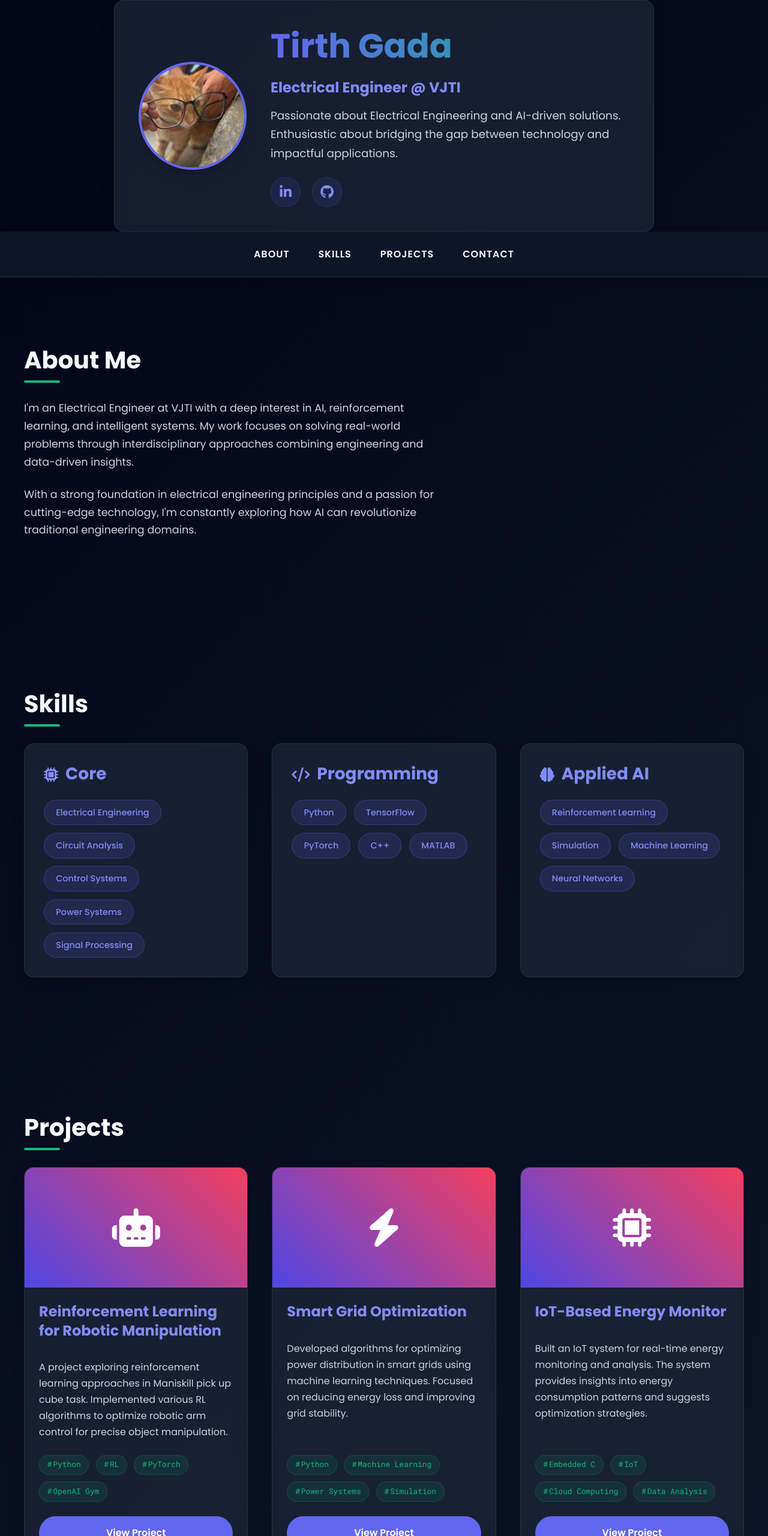
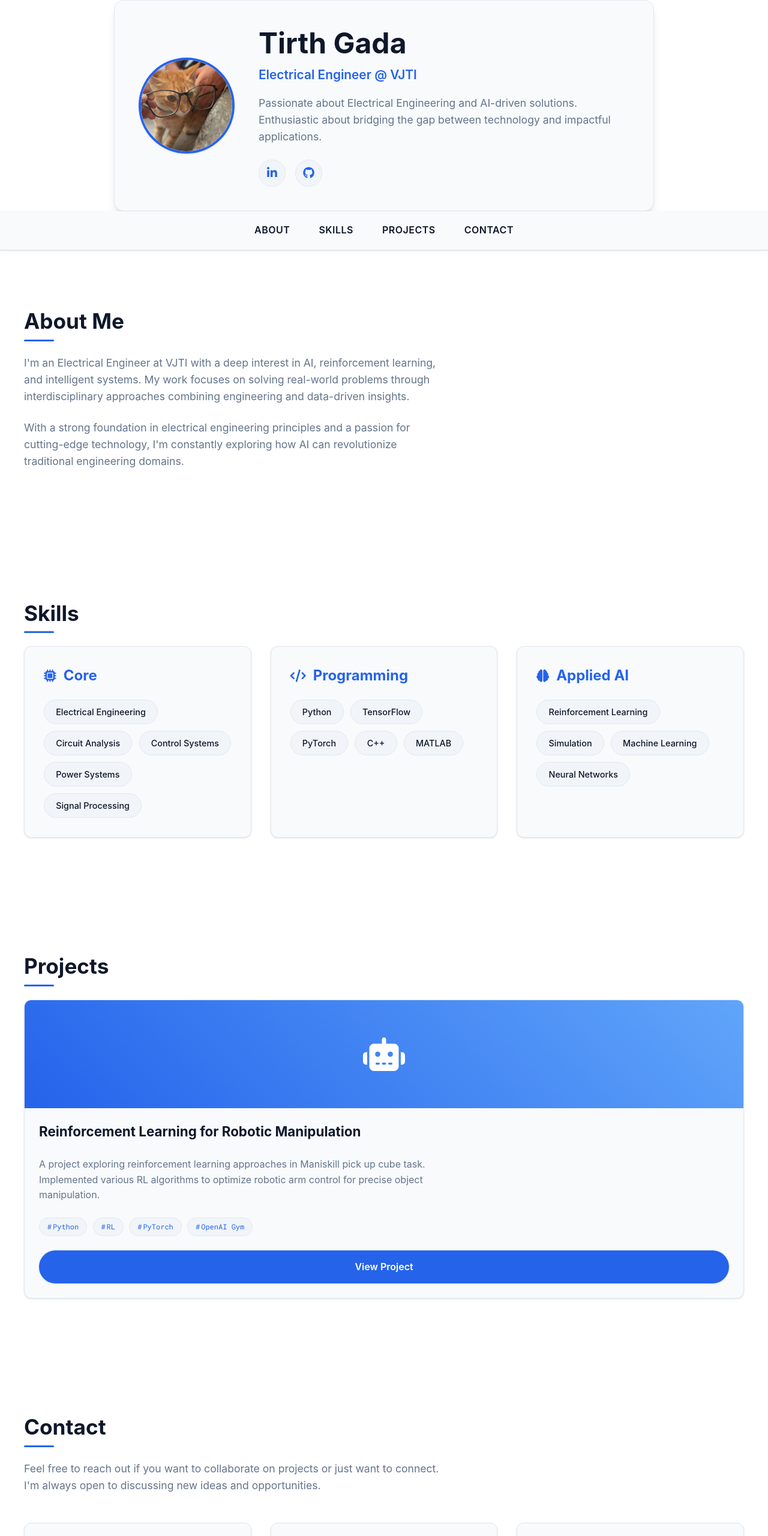
Before and after one commit to Dimios45/Dimios45.github.io, a plain HTML site: page index.html in a window 1280 px wide. Shown: the top 2560 px of the page at 60% size. Drawn offline with Linux system fonts and the light colour scheme.

Commit message:
diff css

```diff
--- a/css/project-page.css
+++ b/css/project-page.css
@@ -1,22 +1,24 @@
-/* Project Page Styles */
+/* Project Page Styles - Modern Minimalist Design */
 
 :root {
-  --primary: #6366f1;
-  --primary-light: #818cf8;
-  --primary-dark: #4f46e5;
-  --secondary: #10b981;
-  --accent: #f43f5e;
-  --dark: #0f172a;
-  --darker: #020617;
-  --light: #f8fafc;
-  --gray: #94a3b8;
-  --light-gray: #cbd5e1;
-  --bg-gradient: linear-gradient(135deg, var(--darker), var(--dark));
-  --card-bg: rgba(30, 41, 59, 0.7);
-  --border-radius: 16px;
-  --box-shadow: 0 10px 25px -5px rgba(0, 0, 0, 0.25);
-  --box-shadow-lg: 0 20px 25px -5px rgba(0, 0, 0, 0.35);
-  --transition: all 0.3s cubic-bezier(0.4, 0, 0.2, 1);
+  /* Light theme colors */
+  --primary: #2563eb;
+  --primary-light: #3b82f6;
+  --primary-dark: #1d4ed8;
+  --secondary: #0f172a;
+  --accent: #f97316;
+  --background: #ffffff;
+  --surface: #f8fafc;
+  --surface-variant: #f1f5f9;
+  --text-primary: #0f172a;
+  --text-secondary: #64748b;
+  --text-tertiary: #94a3b8;
+  --border: #e2e8f0;
+  --shadow: 0 1px 3px 0 rgba(0, 0, 0, 0.1), 0 1px 2px -1px rgba(0, 0, 0, 0.1);
+  --shadow-lg: 0 10px 15px -3px rgba(0, 0, 0, 0.1), 0 4px 6px -4px rgba(0, 0, 0, 0.1);
+  --border-radius: 12px;
+  --border-radius-lg: 16px;
+  --transition: all 0.3s ease;
 }
 
 /* Reset and Base Styles */
@@ -27,10 +29,10 @@
 }
 
 body {
-  font-family: "Poppins", sans-serif;
-  background: var(--bg-gradient);
-  color: var(--light);
-  line-height: 1.7;
+  font-family: "Inter", -apple-system, BlinkMacSystemFont, "Segoe UI", Roboto, Oxygen, Ubuntu, Cantarell, "Open Sans", "Helvetica Neue", sans-serif;
+  background-color: var(--background);
+  color: var(--text-primary);
+  line-height: 1.6;
   overflow-x: hidden;
   min-height: 100vh;
 }
@@ -48,7 +50,7 @@ body {
   align-items: center;
   gap: 0.5rem;
   padding: 1rem 0;
-  color: var(--primary-light);
+  color: var(--primary);
   font-weight: 600;
   transition: var(--transition);
   font-size: 1.1rem;
@@ -56,7 +58,7 @@ body {
 
 .back-button:hover {
   transform: translateX(-5px);
-  color: var(--secondary);
+  color: var(--primary-dark);
 }
 
 .back-button i {
@@ -67,10 +69,11 @@ body {
 .project-title {
   margin: 2rem 0;
   font-size: 2.8rem;
-  background: linear-gradient(90deg, var(--primary), var(--secondary));
-  -webkit-background-clip: text;
-  -webkit-text-fill-color: transparent;
-  background-clip: text;
+  color: var(--text-primary);
+  background: none;
+  -webkit-background-clip: unset;
+  -webkit-text-fill-color: unset;
+  background-clip: unset;
 }
 
 /* GitHub Link */
@@ -85,15 +88,15 @@ body {
   font-weight: 600;
   margin-bottom: 3rem;
   transition: var(--transition);
-  box-shadow: var(--box-shadow);
+  box-shadow: var(--shadow);
   border: 2px solid var(--primary);
 }
 
 .github-link:hover {
   background: transparent;
   color: var(--primary);
-  transform: translateY(-3px);
-  box-shadow: var(--box-shadow-lg);
+  transform: translateY(-2px);
+  box-shadow: var(--shadow-lg);
 }
 
 .github-link i {
@@ -103,7 +106,7 @@ body {
 /* Section Styling */
 .section-title {
   margin: 3.5rem 0 2rem 0;
-  color: var(--primary-light);
+  color: var(--text-primary);
   font-size: 2rem;
   position: relative;
   display: inline-block;
@@ -115,8 +118,8 @@ body {
   bottom: -10px;
   left: 0;
   width: 50px;
-  height: 4px;
-  background: var(--secondary);
+  height: 3px;
+  background: var(--primary);
   border-radius: 2px;
 }
 
@@ -129,26 +132,26 @@ body {
 }
 
 .tech-used span {
-  background: rgba(99, 102, 241, 0.15);
-  color: var(--primary-light);
+  background: var(--surface-variant);
+  color: var(--text-primary);
   padding: 0.6rem 1.3rem;
   border-radius: 50px;
   font-size: 0.95rem;
   font-weight: 500;
   font-family: "Roboto Mono", monospace;
-  border: 1px solid rgba(99, 102, 241, 0.3);
+  border: 1px solid var(--border);
   transition: var(--transition);
 }
 
 .tech-used span:hover {
   background: var(--primary);
   color: white;
-  transform: translateY(-3px);
+  transform: translateY(-2px);
 }
 
 /* Content Styling */
 .project-content p {
-  color: var(--light-gray);
+  color: var(--text-secondary);
   line-height: 1.8;
   margin-bottom: 1.8rem;
   font-size: 1.15rem;
@@ -156,7 +159,7 @@ body {
 }
 
 .project-content ul {
-  color: var(--light-gray);
+  color: var(--text-secondary);
   margin-bottom: 2rem;
   padding-left: 1.8rem;
   max-width: 800px;
@@ -169,7 +172,7 @@ body {
 }
 
 .project-content strong {
-  color: var(--primary-light);
+  color: var(--text-primary);
   font-weight: 600;
 }
 
@@ -177,16 +180,15 @@ body {
 footer {
   text-align: center;
   padding: 3rem 0;
-  background: rgba(15, 23, 42, 0.9);
-  border-top: 1px solid rgba(255, 255, 255, 0.1);
-  backdrop-filter: blur(10px);
+  background: var(--surface);
+  border-top: 1px solid var(--border);
   margin-top: 3rem;
 }
 
 footer p {
   margin: 0;
   font-size: 1rem;
-  color: var(--light-gray);
+  color: var(--text-secondary);
 }
 
 /* Responsive Design */
--- a/index.html
+++ b/index.html
@@ -102,36 +102,7 @@
         <a class="btn" href="https://github.com/Dimios45/rlffp" target="_blank">View Project</a>
       </div>
 
-      <div class="project-card">
-        <div class="media-container">
-          <i class="fas fa-bolt"></i>
-        </div>
-        <h3>Smart Grid Optimization</h3>
-        <p>Developed algorithms for optimizing power distribution in smart grids using machine learning techniques. Focused on reducing energy loss and improving grid stability.</p>
-        <div class="tech-used">
-          <span>Python</span>
-          <span>Machine Learning</span>
-          <span>Power Systems</span>
-          <span>Simulation</span>
-        </div>
-        <a class="btn" href="#" target="_blank">View Project</a>
-      </div>
 
-      <div class="project-card">
-        <div class="media-container">
-          <i class="fas fa-microchip"></i>
-        </div>
-        <h3>IoT-Based Energy Monitor</h3>
-        <p>Built an IoT system for real-time energy monitoring and analysis. The system provides insights into energy consumption patterns and suggests optimization strategies.</p>
-        <div class="tech-used">
-          <span>Embedded C</span>
-          <span>IoT</span>
-          <span>Cloud Computing</span>
-          <span>Data Analysis</span>
-        </div>
-        <a class="btn" href="#" target="_blank">View Project</a>
-      </div>
-    </div>
   </section>
 
   <!-- Contact Section -->
--- a/style.css
+++ b/style.css
@@ -1,23 +1,27 @@
+/* Modern Minimalist Style */
+
 :root {
-  --primary: #6366f1;
-  --primary-light: #818cf8;
-  --primary-dark: #4f46e5;
-  --secondary: #10b981;
-  --accent: #f43f5e;
-  --dark: #0f172a;
-  --darker: #020617;
-  --light: #f8fafc;
-  --gray: #94a3b8;
-  --light-gray: #cbd5e1;
-  --bg-gradient: linear-gradient(135deg, var(--darker), var(--dark));
-  --card-bg: rgba(30, 41, 59, 0.7);
-  --border-radius: 16px;
-  --box-shadow: 0 10px 25px -5px rgba(0, 0, 0, 0.25);
-  --box-shadow-lg: 0 20px 25px -5px rgba(0, 0, 0, 0.35);
-  --transition: all 0.3s cubic-bezier(0.4, 0, 0.2, 1);
-  --transition-bounce: all 0.6s cubic-bezier(0.68, -0.55, 0.265, 1.55);
+  /* Light theme colors */
+  --primary: #2563eb;
+  --primary-light: #3b82f6;
+  --primary-dark: #1d4ed8;
+  --secondary: #0f172a;
+  --accent: #f97316;
+  --background: #ffffff;
+  --surface: #f8fafc;
+  --surface-variant: #f1f5f9;
+  --text-primary: #0f172a;
+  --text-secondary: #64748b;
+  --text-tertiary: #94a3b8;
+  --border: #e2e8f0;
+  --shadow: 0 1px 3px 0 rgba(0, 0, 0, 0.1), 0 1px 2px -1px rgba(0, 0, 0, 0.1);
+  --shadow-lg: 0 10px 15px -3px rgba(0, 0, 0, 0.1), 0 4px 6px -4px rgba(0, 0, 0, 0.1);
+  --border-radius: 12px;
+  --border-radius-lg: 16px;
+  --transition: all 0.3s ease;
 }
 
+/* Reset and Base Styles */
 * {
   margin: 0;
   padding: 0;
@@ -25,10 +29,10 @@
 }
 
 body {
-  font-family: "Poppins", sans-serif;
-  background: var(--bg-gradient);
-  color: var(--light);
-  line-height: 1.7;
+  font-family: "Inter", -apple-system, BlinkMacSystemFont, "Segoe UI", Roboto, Oxygen, Ubuntu, Cantarell, "Open Sans", "Helvetica Neue", sans-serif;
+  background-color: var(--background);
+  color: var(--text-primary);
+  line-height: 1.6;
   overflow-x: hidden;
   min-height: 100vh;
 }
@@ -41,31 +45,28 @@ body {
 
 a {
   text-decoration: none;
-  color: var(--primary-light);
+  color: var(--primary);
   transition: var(--transition);
 }
 
 a:hover {
-  color: var(--secondary);
+  color: var(--primary-dark);
 }
 
 h1, h2, h3, h4 {
   font-weight: 700;
   line-height: 1.3;
+  color: var(--text-primary);
 }
 
 h1 {
-  font-size: 3.5rem;
-  margin-bottom: 1rem;
-  background: linear-gradient(90deg, var(--primary), var(--secondary));
-  -webkit-background-clip: text;
-  -webkit-text-fill-color: transparent;
-  background-clip: text;
+  font-size: 3rem;
+  margin-bottom: 1.5rem;
 }
 
 h2 {
-  font-size: 2.5rem;
-  margin-bottom: 2.5rem;
+  font-size: 2.2rem;
+  margin-bottom: 2rem;
   position: relative;
   display: inline-block;
 }
@@ -73,26 +74,26 @@ h2 {
 h2::after {
   content: "";
   position: absolute;
-  bottom: -12px;
+  bottom: -10px;
   left: 0;
-  width: 60px;
-  height: 4px;
-  background: var(--secondary);
+  width: 50px;
+  height: 3px;
+  background: var(--primary);
   border-radius: 2px;
 }
 
 h3 {
-  font-size: 1.75rem;
-  margin-bottom: 1.25rem;
-  color: var(--light);
+  font-size: 1.5rem;
+  margin-bottom: 1rem;
 }
 
 p {
-  color: var(--light-gray);
+  color: var(--text-secondary);
   font-size: 1.1rem;
   margin-bottom: 1.5rem;
 }
 
+/* Buttons */
 .btn {
   display: inline-block;
   padding: 0.8rem 1.8rem;
@@ -102,14 +103,14 @@ p {
   font-weight: 600;
   transition: var(--transition);
   border: 2px solid var(--primary);
-  box-shadow: var(--box-shadow);
+  box-shadow: var(--shadow);
 }
 
 .btn:hover {
   background: transparent;
   color: var(--primary);
-  transform: translateY(-3px);
-  box-shadow: var(--box-shadow-lg);
+  transform: translateY(-2px);
+  box-shadow: var(--shadow-lg);
 }
 
 .btn-secondary {
@@ -125,17 +126,16 @@ p {
 
 /* Header */
 header {
-  padding: 5rem 0 3rem;
+  padding: 4rem 0 2rem;
   position: relative;
 }
 
 .profile-card {
-  background: var(--card-bg);
-  border-radius: var(--border-radius);
+  background: var(--surface);
+  border-radius: var(--border-radius-lg);
   padding: 2.5rem;
-  box-shadow: var(--box-shadow);
-  border: 1px solid rgba(255, 255, 255, 0.07);
-  backdrop-filter: blur(10px);
+  box-shadow: var(--shadow-lg);
+  border: 1px solid var(--border);
   transition: var(--transition);
   max-width: 900px;
   margin: 0 auto;
@@ -143,7 +143,7 @@ header {
 
 .profile-card:hover {
   transform: translateY(-5px);
-  box-shadow: var(--box-shadow-lg);
+  box-shadow: 0 20px 25px -5px rgba(0, 0, 0, 0.1), 0 8px 10px -6px rgba(0, 0, 0, 0.1);
 }
 
 .profile-container {
@@ -153,26 +153,14 @@ header {
 }
 
 .profile-img {
-  width: 180px;
-  height: 180px;
+  width: 160px;
+  height: 160px;
   border-radius: 50%;
   overflow: hidden;
   border: 4px solid var(--primary);
-  box-shadow: var(--box-shadow);
+  box-shadow: var(--shadow);
   flex-shrink: 0;
   position: relative;
-}
-
-.profile-img::before {
-  content: "";
-  position: absolute;
-  top: -5px;
-  left: -5px;
-  right: -5px;
-  bottom: -5px;
-  background: linear-gradient(45deg, var(--primary), var(--secondary));
-  border-radius: 50%;
-  z-index: -1;
 }
 
 .profile-img img {
@@ -181,53 +169,62 @@ header {
   object-fit: cover;
 }
 
+.profile-text h1 {
+  background: none;
+  -webkit-background-clip: unset;
+  -webkit-text-fill-color: unset;
+  background-clip: unset;
+  color: var(--text-primary);
+  margin-bottom: 0.5rem;
+}
+
 .profile-text h3 {
-  font-size: 1.5rem;
-  color: var(--primary-light);
-  margin-bottom: 1rem;
+  font-size: 1.3rem;
+  color: var(--primary);
+  margin-bottom: 1.2rem;
+  font-weight: 600;
 }
 
 .profile-text p {
-  font-size: 1.15rem;
+  font-size: 1.1rem;
   margin-bottom: 1.5rem;
-  color: var(--light-gray);
+  color: var(--text-secondary);
 }
 
 .social-links {
   display: flex;
-  gap: 1.2rem;
+  gap: 1rem;
 }
 
 .social-links a {
   display: flex;
   align-items: center;
   justify-content: center;
-  width: 50px;
-  height: 50px;
+  width: 45px;
+  height: 45px;
   border-radius: 50%;
-  background: rgba(99, 102, 241, 0.1);
-  color: var(--primary-light);
-  font-size: 1.4rem;
-  transition: var(--transition-bounce);
-  border: 1px solid rgba(99, 102, 241, 0.2);
+  background: var(--surface-variant);
+  color: var(--primary);
+  font-size: 1.2rem;
+  transition: var(--transition);
+  border: 1px solid var(--border);
 }
 
 .social-links a:hover {
   background: var(--primary);
   color: white;
-  transform: translateY(-5px) rotate(5deg);
-  box-shadow: var(--box-shadow);
+  transform: translateY(-3px);
+  box-shadow: var(--shadow);
 }
 
 /* Navigation */
 nav {
-  background: rgba(15, 23, 42, 0.95);
+  background: var(--surface);
   position: sticky;
   top: 0;
   z-index: 1000;
-  backdrop-filter: blur(12px);
-  border-bottom: 1px solid rgba(255, 255, 255, 0.1);
-  box-shadow: 0 5px 20px -5px rgba(0, 0, 0, 0.2);
+  border-bottom: 1px solid var(--border);
+  box-shadow: var(--shadow);
 }
 
 nav ul {
@@ -239,21 +236,21 @@ nav ul {
 }
 
 nav li {
-  padding: 1.5rem 1.5rem;
+  padding: 1.2rem 1.5rem;
 }
 
 nav a {
-  color: var(--light);
+  color: var(--text-primary);
   font-weight: 600;
   font-size: 1rem;
   text-transform: uppercase;
-  letter-spacing: 1px;
+  letter-spacing: 0.5px;
   padding: 0.5rem 0;
   position: relative;
 }
 
 nav a:hover {
-  color: var(--primary-light);
+  color: var(--primary);
 }
 
 nav a::after {
@@ -262,9 +259,9 @@ nav a::after {
   bottom: 0;
   left: 0;
   width: 0;
-  height: 3px;
+  height: 2px;
   background: var(--primary);
-  border-radius: 3px;
+  border-radius: 1px;
   transition: var(--transition);
 }
 
@@ -274,12 +271,12 @@ nav a:hover::after {
 
 /* Sections */
 .section {
-  padding: 7rem 0;
+  padding: 6rem 0;
 }
 
 .section p {
   margin-bottom: 1.5rem;
-  color: var(--light-gray);
+  color: var(--text-secondary);
   max-width: 700px;
 }
 
@@ -287,22 +284,21 @@ nav a:hover::after {
 .skills-container {
   display: grid;
   grid-template-columns: repeat(auto-fit, minmax(300px, 1fr));
-  gap: 2.5rem;
+  gap: 2rem;
 }
 
 .skill-category {
-  background: var(--card-bg);
+  background: var(--surface);
   border-radius: var(--border-radius);
   padding: 2rem;
-  box-shadow: var(--box-shadow);
-  border: 1px solid rgba(255, 255, 255, 0.07);
+  box-shadow: var(--shadow);
+  border: 1px solid var(--border);
   transition: var(--transition);
-  backdrop-filter: blur(10px);
 }
 
 .skill-category:hover {
-  transform: translateY(-8px);
-  box-shadow: var(--box-shadow-lg);
+  transform: translateY(-5px);
+  box-shadow: var(--shadow-lg);
 }
 
 .skill-category h3 {
@@ -310,34 +306,34 @@ nav a:hover::after {
   align-items: center;
   gap: 0.75rem;
   margin-bottom: 1.5rem;
-  color: var(--primary-light);
+  color: var(--primary);
 }
 
 .skill-category h3 i {
-  font-size: 1.5rem;
+  font-size: 1.3rem;
 }
 
 .skill-items {
   display: flex;
   flex-wrap: wrap;
-  gap: 0.8rem;
+  gap: 0.7rem;
 }
 
 .skill-items span {
-  background: rgba(99, 102, 241, 0.15);
-  color: var(--primary-light);
+  background: var(--surface-variant);
+  color: var(--text-primary);
   padding: 0.5rem 1.2rem;
   border-radius: 50px;
   font-size: 0.9rem;
   font-weight: 500;
-  border: 1px solid rgba(99, 102, 241, 0.3);
+  border: 1px solid var(--border);
   transition: var(--transition);
 }
 
 .skill-items span:hover {
   background: var(--primary);
   color: white;
-  transform: translateY(-3px);
+  transform: translateY(-2px);
 }
 
 /* Projects */
@@ -348,60 +344,59 @@ nav a:hover::after {
 }
 
 .project-card {
-  background: var(--card-bg);
+  background: var(--surface);
   border-radius: var(--border-radius);
   overflow: hidden;
-  box-shadow: var(--box-shadow);
+  box-shadow: var(--shadow);
   transition: var(--transition);
-  border: 1px solid rgba(255, 255, 255, 0.07);
-  backdrop-filter: blur(10px);
+  border: 1px solid var(--border);
   display: flex;
   flex-direction: column;
 }
 
 .project-card:hover {
-  transform: translateY(-10px);
-  box-shadow: var(--box-shadow-lg);
+  transform: translateY(-8px);
+  box-shadow: var(--shadow-lg);
 }
 
 .media-container {
-  height: 200px;
-  background: linear-gradient(45deg, var(--primary-dark), var(--accent));
+  height: 180px;
+  background: linear-gradient(45deg, var(--primary), #60a5fa);
   display: flex;
   align-items: center;
   justify-content: center;
   color: white;
-  font-size: 4rem;
+  font-size: 3.5rem;
 }
 
 .project-card h3 {
-  color: var(--primary-light);
+  color: var(--text-primary);
   padding: 1.5rem 1.5rem 0.75rem;
-  font-size: 1.5rem;
+  font-size: 1.4rem;
 }
 
 .project-card p {
   padding: 0 1.5rem;
   font-size: 1rem;
   flex-grow: 1;
-  color: var(--light-gray);
+  color: var(--text-secondary);
 }
 
 .tech-used {
   display: flex;
   flex-wrap: wrap;
-  gap: 0.7rem;
+  gap: 0.6rem;
   padding: 0 1.5rem 1.5rem;
 }
 
 .tech-used span {
   font-family: "Roboto Mono", monospace;
-  font-size: 0.8rem;
-  color: var(--secondary);
-  background: rgba(16, 185, 129, 0.1);
+  font-size: 0.75rem;
+  color: var(--primary);
+  background: var(--surface-variant);
   padding: 0.3rem 0.8rem;
   border-radius: 50px;
-  border: 1px solid rgba(16, 185, 129, 0.2);
+  border: 1px solid var(--border);
 }
 
 .tech-used span::before {
@@ -419,55 +414,54 @@ nav a:hover::after {
 .contact-methods {
   display: grid;
   grid-template-columns: repeat(auto-fit, minmax(300px, 1fr));
-  gap: 2.5rem;
+  gap: 2rem;
   margin-top: 3rem;
 }
 
 .contact-method {
-  background: var(--card-bg);
+  background: var(--surface);
   border-radius: var(--border-radius);
-  padding: 2.5rem;
+  padding: 2rem;
   text-align: center;
-  box-shadow: var(--box-shadow);
-  border: 1px solid rgba(255, 255, 255, 0.07);
+  box-shadow: var(--shadow);
+  border: 1px solid var(--border);
   transition: var(--transition);
-  backdrop-filter: blur(10px);
 }
 
 .contact-method:hover {
-  transform: translateY(-8px);
-  box-shadow: var(--box-shadow-lg);
+  transform: translateY(-5px);
+  box-shadow: var(--shadow-lg);
 }
 
 .contact-method i {
-  font-size: 3rem;
+  font-size: 2.5rem;
   color: var(--primary);
   margin-bottom: 1.5rem;
-  background: rgba(99, 102, 241, 0.1);
-  width: 80px;
-  height: 80px;
+  background: var(--surface-variant);
+  width: 70px;
+  height: 70px;
   display: flex;
   align-items: center;
   justify-content: center;
   border-radius: 50%;
   margin: 0 auto 1.5rem;
-  border: 1px solid rgba(99, 102, 241, 0.2);
+  border: 1px solid var(--border);
 }
 
 .contact-method h3 {
   margin-bottom: 1rem;
-  color: var(--primary-light);
+  color: var(--text-primary);
 }
 
 .contact-method a {
-  color: var(--light-gray);
+  color: var(--text-secondary);
   font-size: 1.1rem;
   font-weight: 500;
   transition: var(--transition);
 }
 
 .contact-method a:hover {
-  color: var(--primary-light);
+  color: var(--primary);
   text-decoration: underline;
 }
 
@@ -475,54 +469,127 @@ nav a:hover::after {
 footer {
   text-align: center;
   padding: 3rem 0;
-  background: rgba(15, 23, 42, 0.9);
-  border-top: 1px solid rgba(255, 255, 255, 0.1);
-  backdrop-filter: blur(10px);
+  background: var(--surface);
+  border-top: 1px solid var(--border);
 }
 
 footer p {
   margin: 0;
   font-size: 1rem;
-  color: var(--light-gray);
+  color: var(--text-secondary);
 }
 
-/* Animations */
-@keyframes float {
-  0% {
-    transform: translateY(0px);
-  }
-  50% {
-    transform: translateY(-15px);
-  }
-  100% {
-    transform: translateY(0px);
-  }
+/* Project Page Styles */
+.project-page .container {
+  max-width: 900px;
 }
 
-@keyframes pulse {
-  0% {
-    box-shadow: 0 0 0 0 rgba(99, 102, 241, 0.4);
-  }
-  70% {
-    box-shadow: 0 0 0 15px rgba(99, 102, 241, 0);
-  }
-  100% {
-    box-shadow: 0 0 0 0 rgba(99, 102, 241, 0);
-  }
+.project-page .project-title {
+  margin: 2rem 0;
+  font-size: 2.5rem;
+  color: var(--text-primary);
+  background: none;
+  -webkit-background-clip: unset;
+  -webkit-text-fill-color: unset;
+  background-clip: unset;
 }
 
-.pulse {
-  animation: pulse 2s infinite;
+.project-page .github-link {
+  display: inline-flex;
+  align-items: center;
+  gap: 0.75rem;
+  padding: 0.9rem 1.8rem;
+  background: var(--primary);
+  border-radius: 50px;
+  color: white;
+  font-weight: 600;
+  margin-bottom: 3rem;
+  transition: var(--transition);
+  box-shadow: var(--shadow);
+  border: 2px solid var(--primary);
+}
+
+.project-page .github-link:hover {
+  background: transparent;
+  color: var(--primary);
+  transform: translateY(-2px);
+  box-shadow: var(--shadow-lg);
+}
+
+.project-page .section-title {
+  margin: 3rem 0 1.5rem 0;
+  color: var(--text-primary);
+  font-size: 1.8rem;
+}
+
+.project-page .section-title::after {
+  content: "";
+  position: absolute;
+  bottom: -8px;
+  left: 0;
+  width: 40px;
+  height: 3px;
+  background: var(--primary);
+  border-radius: 2px;
+}
+
+.project-page .tech-used {
+  display: flex;
+  flex-wrap: wrap;
+  gap: 1rem;
+  margin: 1.5rem 0 3rem;
+}
+
+.project-page .tech-used span {
+  background: var(--surface-variant);
+  color: var(--text-primary);
+  padding: 0.6rem 1.3rem;
+  border-radius: 50px;
+  font-size: 0.9rem;
+  font-weight: 500;
+  font-family: "Roboto Mono", monospace;
+  border: 1px solid var(--border);
+  transition: var(--transition);
+}
+
+.project-page .tech-used span:hover {
+  background: var(--primary);
+  color: white;
+  transform: translateY(-2px);
+}
+
+.project-page .project-content p {
+  color: var(--text-secondary);
+  line-height: 1.7;
+  margin-bottom: 1.5rem;
+  font-size: 1.1rem;
+}
+
+.project-page .project-content ul {
+  color: var(--text-secondary);
+  margin-bottom: 2rem;
+  padding-left: 1.5rem;
+}
+
+.project-page .project-content li {
+  margin-bottom: 0.8rem;
+  line-height: 1.6;
+  font-size: 1.05rem;
+}
+
+.project-page .project-content strong {
+  color: var(--text-primary);
+  font-weight: 600;
 }
 
 /* Responsive */
 @media (max-width: 992px) {
   h1 {
-    font-size: 3rem;
+    font-size: 2.5rem;
   }
 
   h2 {
-    font-size: 2.2rem;
+    font-size: 2rem;
   }
 
   .profile-container {
@@ -545,7 +612,7 @@ footer p {
   }
 
   header {
-    padding: 4rem 0 2rem;
+    padding: 3rem 0 1.5rem;
   }
 
   .profile-card {
@@ -553,28 +620,28 @@ footer p {
   }
 
   .profile-img {
-    width: 150px;
-    height: 150px;
+    width: 140px;
+    height: 140px;
   }
 
   h1 {
-    font-size: 2.5rem;
+    font-size: 2.2rem;
   }
 
   h2 {
-    font-size: 2rem;
+    font-size: 1.8rem;
   }
 
   h3 {
-    font-size: 1.5rem;
+    font-size: 1.4rem;
   }
 
   nav li {
-    padding: 1.2rem 1rem;
+    padding: 1rem 1rem;
   }
 
   .section {
-    padding: 5rem 0;
+    padding: 4rem 0;
   }
 
   .projects-grid {
@@ -600,7 +667,7 @@ footer p {
   }
 
   h2 {
-    font-size: 1.8rem;
+    font-size: 1.7rem;
   }
 
   .profile-card {
@@ -617,6 +684,10 @@ footer p {
   }
 
   nav li {
-    padding: 1rem;
+    padding: 0.8rem;
+  }
+
+  .project-page .project-title {
+    font-size: 2rem;
   }
 }
```
Also changed, not shown: projects/rlffp.html (+2 -2 lines).
